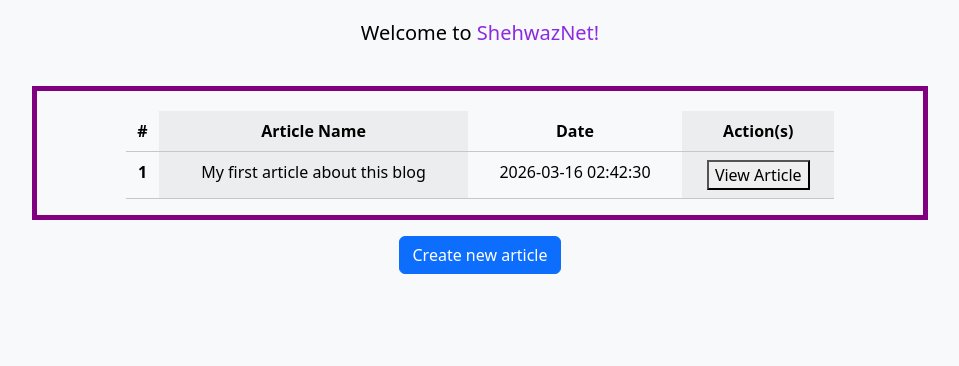
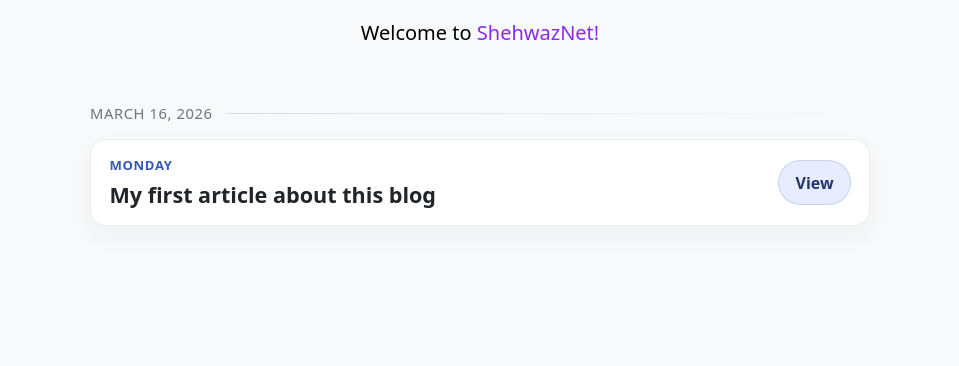
Before and after one commit to Shehwaz81/personal-blog-app, a Flask app: page / in a window 1280 px wide. Shown: the top 366 px of the page, without its empty margins (160-1119 px from the left). Run offline with Flask 3, Linux system fonts and the light colour scheme.

Commit message:
update index.html styling and fix user auth bugs

```diff
--- a/main.py
+++ b/main.py
@@ -41,12 +41,14 @@ class User(db.Model):
 @app.route("/")
 def main():
     articles = Article.query.order_by(Article.id.desc()).all()
-    return render_template('index.html', articles=articles)
+    return render_template('index.html', articles=articles, admin=session.get("logged_in"))
 
 
 @app.route("/create", methods=["GET", "POST"])
 def create():
-    if session["logged_in"] != True or session["username"] == None:
+    # .get() returns none if no key is found, else it returns the value of the key.
+    # Therefore, we don't have to worry about the logged_in being flask or username being empty
+    if not session.get("logged_in") or not session.get("username"):
         return "<h1>this is for admins only</h1>", 400
 
     if request.method == "GET": # just load the create page
--- a/static/index.css
+++ b/static/index.css
@@ -4,7 +4,16 @@ body {
     font-family: ui-sans-serif, system-ui, -apple-system, BlinkMacSystemFont, "Segoe UI", Roboto, "Helvetica Neue", Arial, "Noto Sans", "Apple Color Emoji", "Segoe UI Emoji", "Segoe UI Symbol", sans-serif;
 }
 
+:root {
+    --page-surface: #ffffff;
+    --page-border: rgba(33, 37, 41, 0.08);
+    --text-muted: #6c757d;
+    --accent-soft: #e7ecff;
+    --accent-strong: #3757b8;
+}
+
 #markdown-display {
+    max-width: 75%;
     margin: 1.5rem auto;
     padding: 2rem;
     background: #ffffff;
@@ -60,19 +69,109 @@ body {
     color: #495057;
 }
 
-.article-table {
-    margin-left: auto;
-    margin-right: auto;
-    margin-top: 20px;
-    width: 80%;
+.article-feed {
+    width: min(780px, calc(100% - 2rem));
+    margin: 2.25rem auto 0;
 }
 
-.table-border {
-    margin-left: auto;
-    margin-right: auto;
-    margin-top: 20px;
-    width: 70%;
-    border: 5px solid purple;
+.article-date-group + .article-date-group {
+    margin-top: 2rem;
+}
+
+.article-date-heading {
+    display: flex;
+    align-items: center;
+    gap: 0.9rem;
+    margin-bottom: 0.95rem;
+    color: var(--text-muted);
+    font-size: 0.92rem;
+    letter-spacing: 0.04em;
+    text-transform: uppercase;
+}
+
+.article-date-heading::after {
+    content: "";
+    height: 1px;
+    flex: 1;
+    background: linear-gradient(to right, rgba(55, 87, 184, 0.18), transparent);
+}
+
+.article-card {
+    display: flex;
+    align-items: center;
+    justify-content: space-between;
+    gap: 1rem;
+    padding: 1rem 1.15rem;
+    background: var(--page-surface);
+    border: 1px solid var(--page-border);
+    border-radius: 1rem;
+    box-shadow: 0 10px 24px rgba(15, 23, 42, 0.04);
+}
+
+.article-card + .article-card {
+    margin-top: 0.8rem;
+}
+
+.article-copy {
+    min-width: 0;
+}
+
+.article-kicker {
+    margin-bottom: 0.3rem;
+    color: var(--accent-strong);
+    font-size: 0.82rem;
+    font-weight: 600;
+    letter-spacing: 0.05em;
+    text-transform: uppercase;
+}
+
+.article-title {
+    margin: 0;
+    font-size: clamp(1.05rem, 2vw, 1.35rem);
+    font-weight: 600;
+    line-height: 1.3;
+}
+
+.article-view-button {
+    border: 1px solid rgba(55, 87, 184, 0.18);
+    background: var(--accent-soft);
+    color: #23356f;
+    border-radius: 999px;
+    padding: 0.6rem 1rem;
+    font-weight: 600;
+    transition: background-color 0.2s ease, transform 0.2s ease;
+}
+
+.article-view-button:hover {
+    background: #dbe4ff;
+    transform: translateY(-1px);
+}
+
+.article-empty-state {
+    margin: 3rem auto;
+    padding: 2rem;
+    width: min(620px, 100%);
+    text-align: center;
+    color: var(--text-muted);
+    background: var(--page-surface);
+    border: 1px solid var(--page-border);
+    border-radius: 1rem;
+}
+
+@media (max-width: 640px) {
+    .article-feed {
+        width: min(100%, calc(100% - 1rem));
+        margin-top: 1.5rem;
+    }
+
+    .article-card {
+        align-items: flex-start;
+        flex-direction: column;
+    }
+
+    .article-view-button {
+        width: 100%;
+    }
 }
 
 .textarea-h {
--- a/templates/index.html
+++ b/templates/index.html
@@ -1,36 +1,50 @@
 {% extends 'base.html' %}
     {% block content %}
-        <!--make the article table with a title, pic, and more-->
-        <div class="table-border">
-            <table class="table table-light table-striped-columns article-table">
-                <thead class="text-center">
-                    <th scope="col">#</th>
-                    <th scope="col">Article Name</th>
-                    <th scope="col">Date</th>
-                    <th scope="col" >Action(s)</th>
-                </thead>
-                <tbody class="text-center">
-                    <!--Here, we will use jinja2 to add all the articles by fetching data from database-->
-                    {% for article in articles %}
-                        <tr>
-                            <th scope="row">{{article.id}}</th>
-                            <td>{{ article.article_title }}</td>
-                            <td>{{article.created_at}}</td>
-                            <td>
+        <section class="article-feed">
+            {% if articles %}
+                {% set article_dates = namespace(current='') %}
+                {% for article in articles %}
+                    {% set date_label = article.created_at.strftime('%B %d, %Y') %}
+                    {% if date_label != article_dates.current %}
+                        {% set article_dates.current = date_label %}
+                        <div class="article-date-group">
+                            <div class="article-date-heading">
+                                <span>{{ date_label }}</span>
+                            </div>
+                    {% endif %}
+
+                            <article class="article-card">
+                                <div class="article-copy">
+                                    <p class="article-kicker">{{ article.created_at.strftime('%A') }}</p>
+                                    <h2 class="article-title">{{ article.article_title }}</h2>
+                                </div>
                                 <form action="/view" method="GET">
-                                    <button type="submit" name="id" id={{article.id}} value={{article.id}}>View Article</button>
+                                    <button
+                                        class="article-view-button"
+                                        type="submit"
+                                        name="id"
+                                        id="{{ article.id }}"
+                                        value="{{ article.id }}">
+                                        View
+                                    </button>
                                 </form>
-                            </td>
-                        </tr>
-                    {% endfor %}
-                </tbody>
-            </table>
-        </div>
-        <form action="/create" method="GET">
-            <button type="submit" class="btn btn-primary d-block mx-auto mt-3">Create new article</button>
-        </form>
+                            </article>
 
-        <script>
-            let content = document.getElementById()
-        </script>
+                    {% set next_date = articles[loop.index].created_at.strftime('%B %d, %Y') if not loop.last else '' %}
+                    {% if loop.last or next_date != article_dates.current %}
+                        </div>
+                    {% endif %}
+                {% endfor %}
+            {% else %}
+                <div class="article-empty-state">
+                    <p>No articles yet.</p>
+                </div>
+            {% endif %}
+        </section>
+
+	{% if admin %}
+		<form action="/create" method="GET">
+		    <button type="submit" class="btn btn-primary d-block mx-auto mt-4">Create new article</button>
+		</form>
+	{% endif %}
     {% endblock %}
```
Also changed, not shown: database.db.
